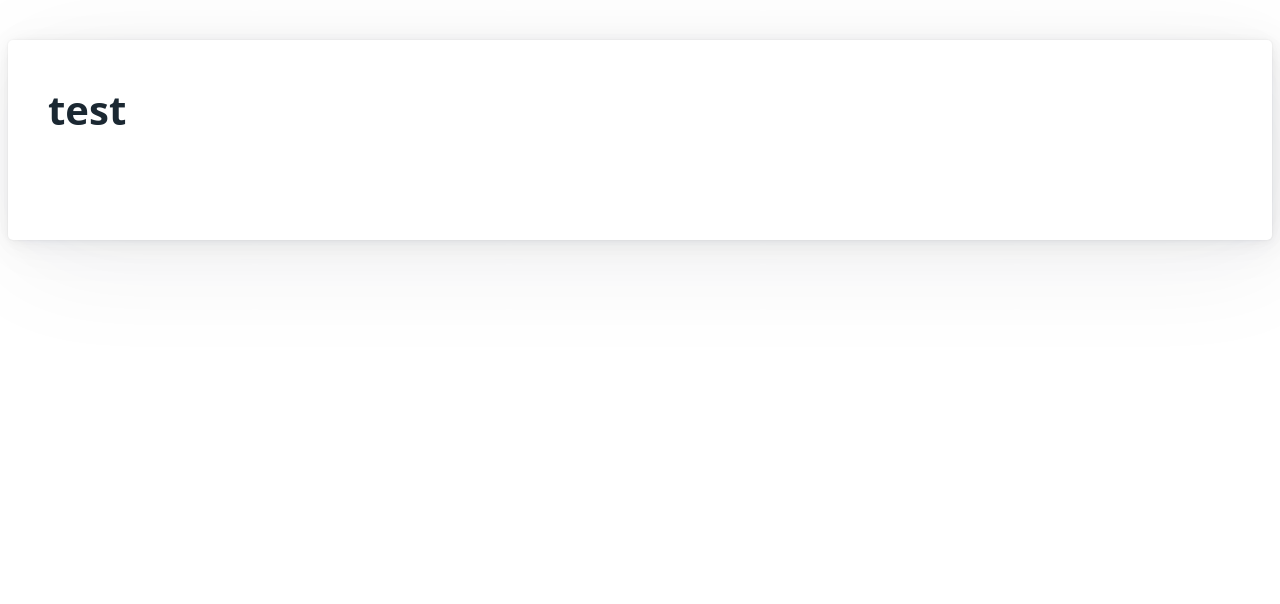
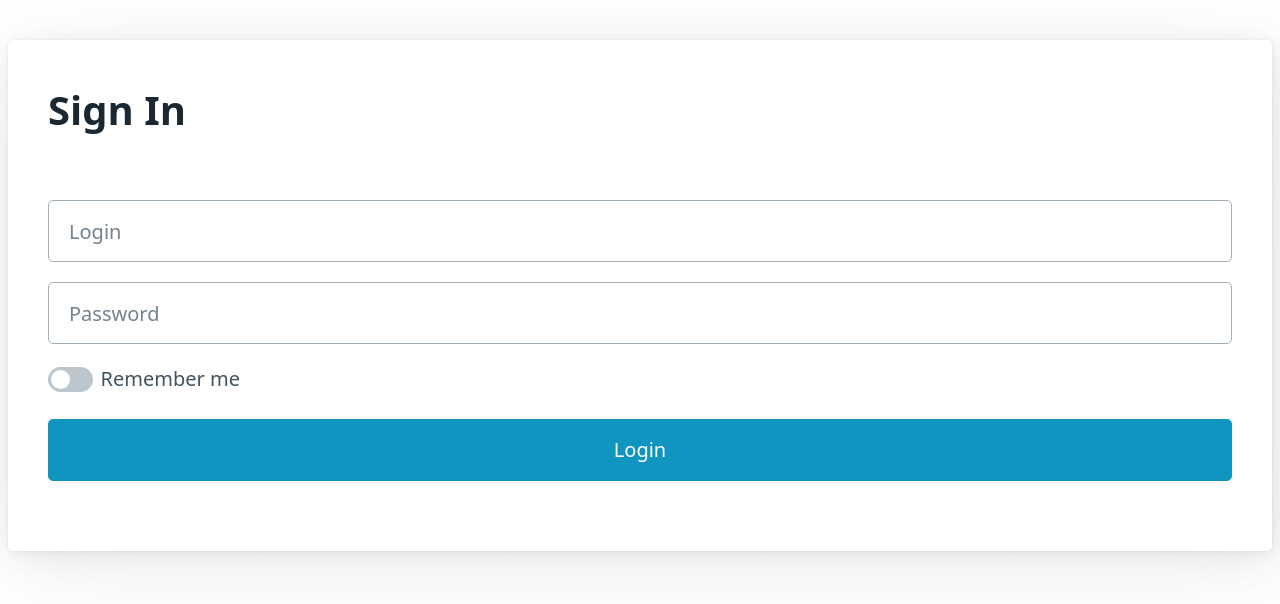
Before and after one commit to nectarinedev/nextjs-picocss-example, a Next.js app: page / in a window 1280 px wide. Shown: the top 604 px of the page. Built offline with nearby package versions, Linux system fonts and the light colour scheme.

Commit message:
main: add signin page

```diff
--- a/src/pages/index.tsx
+++ b/src/pages/index.tsx
@@ -3,7 +3,39 @@ export default function Home() {
     <div>
       <main>
         <article>
-          <h1>test</h1>
+          <h1>Sign In</h1>
+          <form>
+            <input
+              type='text'
+              name='login'
+              placeholder='Login'
+              aria-label='Login'
+              autoComplete='username'
+              required
+            />
+            <input
+              type='password'
+              name='password'
+              placeholder='Password'
+              aria-label='Password'
+              autoComplete='current-password'
+              required
+            />
+            <fieldset>
+              <label htmlFor='remember'>
+                <input
+                  type='checkbox'
+                  role='switch'
+                  id='remember'
+                  name='remember'
+                />
+                Remember me
+              </label>
+            </fieldset>
+            <button type='submit' className='contrast'>
+              Login
+            </button>
+          </form>
         </article>
       </main>
     </div>
```
